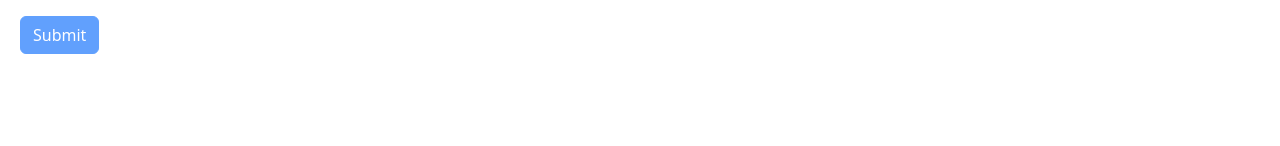
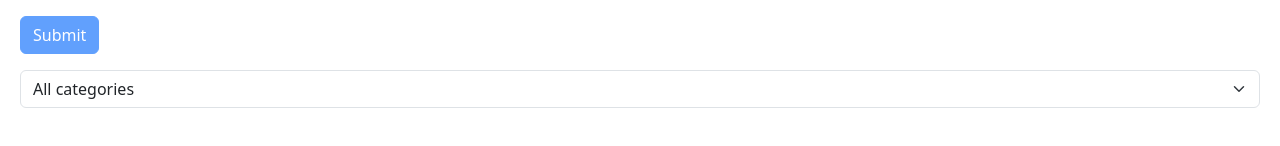
Before and after one commit to jwala-anirudh/react-basics-2023, a React (Vite) app: page / in a window 1280 px wide. Shown: the part 642-788 px from the top of the page. Built offline with nearby package versions, Linux system fonts and the light colour scheme.

Commit message:
Filtering expense table

```diff
--- a/src/App.tsx
+++ b/src/App.tsx
@@ -6,11 +6,16 @@
 import ExpandableText from './components/ExpandableText';
 import Form from './components/Form';
 import ExpenseList, { Expense } from './expense-tracker/components/ExpenseList';
+import ExpenseFilter from './expense-tracker/components/ExpenseFilter';
 
 const App = () => {
   const items = ['New York', 'San Fracisco', 'Tokyo', 'London', 'Paris'];
   const [alertVisible, setAlertVisible] = useState(false);
+  const [selectedCategory, setSelectedCategory] = useState('');
   const [expenses, setExpenses] = useState<Expense[]>([]);
+  const visibleExpenses = selectedCategory
+    ? expenses.filter(e => e.category === selectedCategory)
+    : expenses;
 
   const handleSelectItem = (item: string) => {
     console.log(item);
@@ -63,8 +68,13 @@
 
       <Form />
 
+      <div className="mt-3 md-3">
+        <ExpenseFilter
+          onSelectCategory={category => setSelectedCategory(category)}
+        />
+      </div>
       <ExpenseList
-        expenses={expenses}
+        expenses={visibleExpenses}
         onDelete={id => setExpenses(expenses.filter(e => e.id !== id))}
       />
     </div>
--- /dev/null
+++ b/src/expense-tracker/components/ExpenseFilter.tsx
@@ -0,0 +1,19 @@
+interface Props {
+  onSelectCategory: (category: string) => void;
+}
+
+const ExpenseFilter = ({ onSelectCategory }: Props) => {
+  return (
+    <select
+      className="form-select"
+      onChange={event => onSelectCategory(event.target.value)}
+    >
+      <option value="">All categories</option>
+      <option value="Groceries">Groceries</option>
+      <option value="Utilities">Utilities</option>
+      <option value="Entertainment">Entertainment</option>
+    </select>
+  );
+};
+
+export default ExpenseFilter;
```
